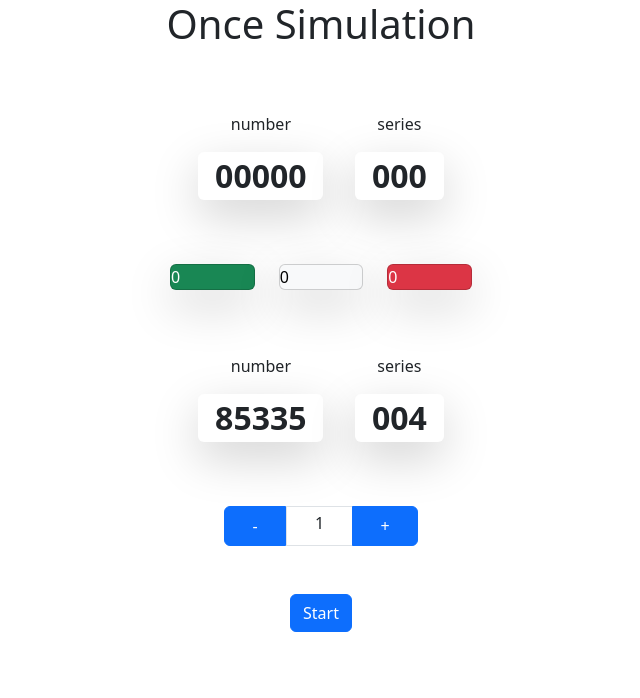
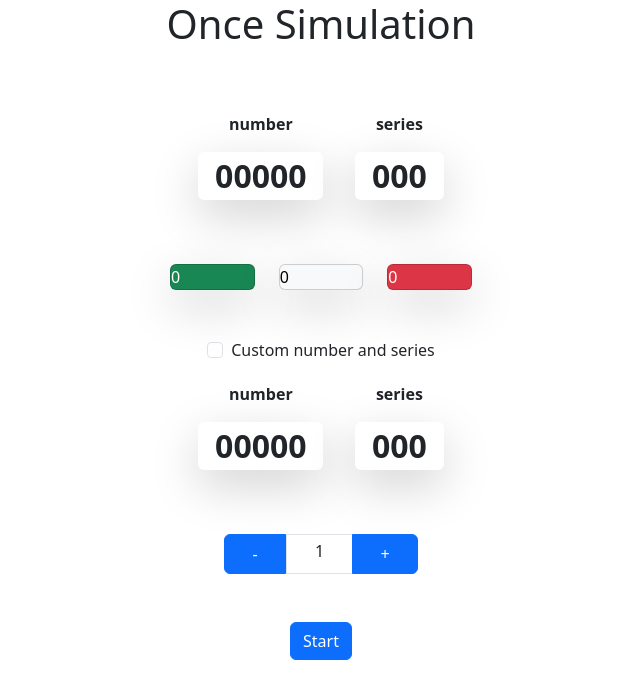
Before and after one commit to Unownisgod/OnceSimulation, an Angular app in the folder OnceSimulation/: page / in a window 1280 px wide. Shown: the top 698 px of the page, without its empty margins (319-959 px from the left). Built offline with nearby package versions, Linux system fonts and the light colour scheme; what primeng would draw is missing.

Commit message:
player can choose custom number

```diff
--- a/OnceSimulation/src/app/app.component.html
+++ b/OnceSimulation/src/app/app.component.html
@@ -12,7 +12,7 @@
 
   <div class="row d-flex justify-content-center mt-5">
     <div class="col-auto p-3">
-      <p class="text-center">
+      <p class="text-center fw-bold">
         number
       </p>
       <div class="card shadow-lg border-0 fw-bolder fs-2 d-flex justify-content-center text-center" *ngIf="started">
@@ -23,7 +23,7 @@
       </div>
     </div>
     <div class="col-auto p-3">
-      <p class="text-center">
+      <p class="text-center fw-bold">
         series
       </p>
       <div class="card shadow-lg border-0 fw-bolder fs-2 d-flex justify-content-center text-center" *ngIf="started">
@@ -67,21 +67,41 @@
     </div>
   </div>
 
-  <div class="row d-flex justify-content-center mt-5">
+  <div class="row checkbox-row justify-content-center mt-5">
+    <div class="col-6">
+      <div class="d-flex justify-content-center">
+        <input class="form-check-input" type="checkbox" [(ngModel)]="playerHasCustomCoupon"/>
+        <label class="form-check-label ms-2">Custom number and series</label>
+      </div>
+    </div>
+  </div>
+  <div class="row d-flex justify-content-center mt-1">
     <div class="col-auto p-3">
-      <p class="text-center">
+      <p class="text-center fw-bold">
         number
       </p>
-      <div class="card shadow-lg border-0 fw-bolder fs-2 d-flex justify-content-center text-center">
+      <div class="card shadow-lg border-0 fw-bolder fs-2 d-flex justify-content-center text-center" *ngIf="playerHasCustomCoupon">
+        <input type="number" min="0" max="99999" class="rounded border-0 text-center fw-bold" value="{{playersCoupon.number}}" style="width: 127px; height: 48px;" id="playersNumber" (change)="updatePlayersCoupon()"/>
+      </div>
+      <div class="card shadow-lg border-0 fw-bolder fs-2 d-flex justify-content-center text-center" *ngIf="started && !playerHasCustomCoupon">
         &nbsp; {{playersCoupon.number}} &nbsp;
+      </div>
+      <div class="card shadow-lg border-0 fw-bolder fs-2 d-flex justify-content-center text-center" *ngIf="!started && !playerHasCustomCoupon">
+        &nbsp; 00000 &nbsp;
       </div>
     </div>
     <div class="col-auto p-3">
-      <p class="text-center">
+      <p class="text-center fw-bold">
         series
       </p>
-      <div class="card shadow-lg border-0 fw-bolder fs-2 d-flex justify-content-center text-center">
+      <div class="card shadow-lg border-0 fw-bolder fs-2 d-flex justify-content-center text-center" *ngIf="playerHasCustomCoupon">
+        <input type="number" min="0" max="55" class="rounded border-0 text-center fw-bold" value="{{playersCoupon.series}}" style="width: 91px; height: 48px;" id="playersSeries"  (change)="updatePlayersCoupon()" />
+      </div>
+      <div class="card shadow-lg border-0 fw-bolder fs-2 d-flex justify-content-center text-center" *ngIf="started && !playerHasCustomCoupon">
         &nbsp; {{playersCoupon.series}} &nbsp;
+      </div>
+      <div class="card shadow-lg border-0 fw-bolder fs-2 d-flex justify-content-center text-center" *ngIf="!started && !playerHasCustomCoupon">
+        &nbsp; 000 &nbsp;
       </div>
     </div>
   </div>
--- a/OnceSimulation/src/app/app.component.ts
+++ b/OnceSimulation/src/app/app.component.ts
@@ -1,5 +1,5 @@
 import { Component } from '@angular/core';
-import { CommonModule } from '@angular/common';
+import { parse } from 'jest-editor-support';
 interface Coupon {
   number: string
   series: string
@@ -30,16 +30,13 @@ export class AppComponent {
   date: Date = new Date();
 
   ngOnInit() {
-    console.log(this.started)
-    this.simulate()
   }
 
   private play() {
     this.started = true
     this.repeater = setInterval(() => {
       this.simulate();
-      console.log(this.started)
-
+      console.log(this.playerHasCustomCoupon)
     }, 1000 / this.speed);
   }
 
@@ -59,7 +56,9 @@ export class AppComponent {
 
   private NormalCoupon() {
     this.moneySpend += 2;
+    if (!this.playerHasCustomCoupon) {
       this.playersCoupon = this.GenerateNormalCoupon();
+    }
     this.winnerCoupon = this.GenerateNormalCoupon();
     var coincidences = this.TestCoupon();
     this.moneyEarned += this.CheckNormalPrizes(coincidences.coincidences, coincidences.seriesCoincides);
@@ -67,7 +66,9 @@ export class AppComponent {
 
   private FridayCoupon() {
     this.moneySpend += 3;
+    if (!this.playerHasCustomCoupon) {
       this.playersCoupon = this.GenerateFridayCoupon();
+    }
     this.winnerCoupon = this.GenerateFridayCoupon();
     var coincidences = this.TestCoupon();
     this.moneyEarned += this.CheckFridayPrizes(coincidences.coincidences, coincidences.seriesCoincides);
@@ -75,7 +76,9 @@ export class AppComponent {
 
   private WeekendCoupon() {
     this.moneySpend += 2;
+    if (!this.playerHasCustomCoupon) {
       this.playersCoupon = this.GenerateWeekendCoupon();
+    }
     this.winnerCoupon = this.GenerateWeekendCoupon();
     var coincidences = this.TestCoupon();
     this.moneyEarned += this.CheckWeekendPrizes(coincidences.coincidences, coincidences.seriesCoincides)
@@ -223,15 +226,19 @@ export class AppComponent {
     if (this.speed < 10) {
       clearInterval(this.repeater)
       this.speed += 0.25
+      if (this.started) {
         this.play();
+      }
     }
   }
 
   lessSpeed() {
-    if (this.speed > 0) {
+    if (this.speed > 0.5) {
       clearInterval(this.repeater)
       this.speed -= 0.25
+      if (this.started) {
         this.play();
+      }
     }
   }
 
@@ -244,5 +251,35 @@ export class AppComponent {
     this.running = true
     this.play();
   }
+
+  updatePlayersCoupon() {
+    this.playersCoupon.number = (document.getElementById("playersNumber") as HTMLInputElement).value
+    if (this.playersCoupon.number.length < 5) {
+      while (this.playersCoupon.number.length < 5) {
+        this.playersCoupon.number = "0" + this.playersCoupon.number
+      }
+    }
+    else if (this.playersCoupon.number.length > 5) {
+      this.playersCoupon.number = this.playersCoupon.number.substring(0,5)
+    }
+    this.playersCoupon.series = (document.getElementById("playersSeries") as HTMLInputElement).value
+
+    if (this.playersCoupon.series.length < 3) {
+      while (this.playersCoupon.series.length < 3) {
+        this.playersCoupon.series = "0" + this.playersCoupon.series
+      }
+    }
+    else if (this.playersCoupon.series.length > 3) {
+      this.playersCoupon.series = this.playersCoupon.series.substring(0, 3)
+    }
+    if (this.date.getDay() != 5 && Number.parseInt(this.playersCoupon.series) > 55) {
+      this.playersCoupon.series = "55"
+    }
+    else if (this.date.getDay() == 5 && Number.parseInt(this.playersCoupon.series) > 135) {
+      this.playersCoupon.series = "135"
+    }
+
+    console.log(this.playersCoupon)
+  }
   title = 'OnceSimulation';
 }
```
Lines whose indentation alone changed are shown as unchanged.
